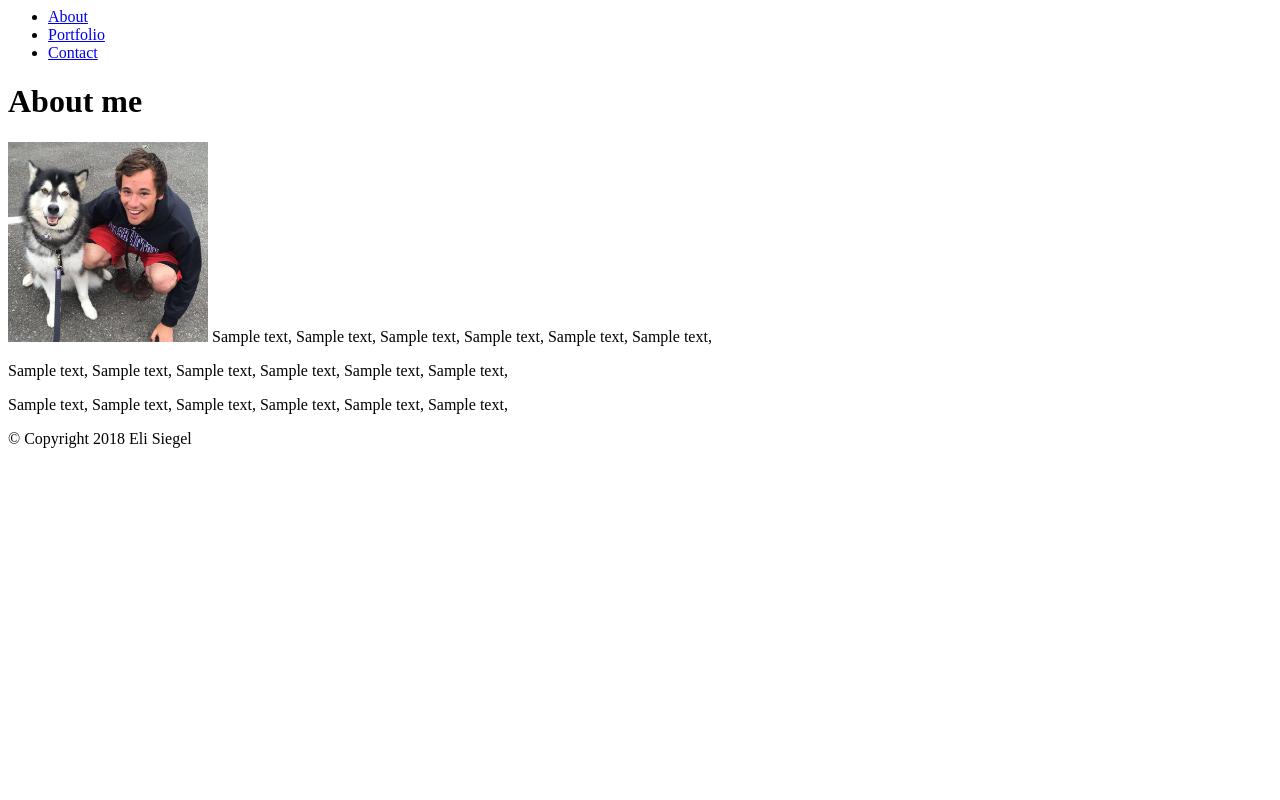
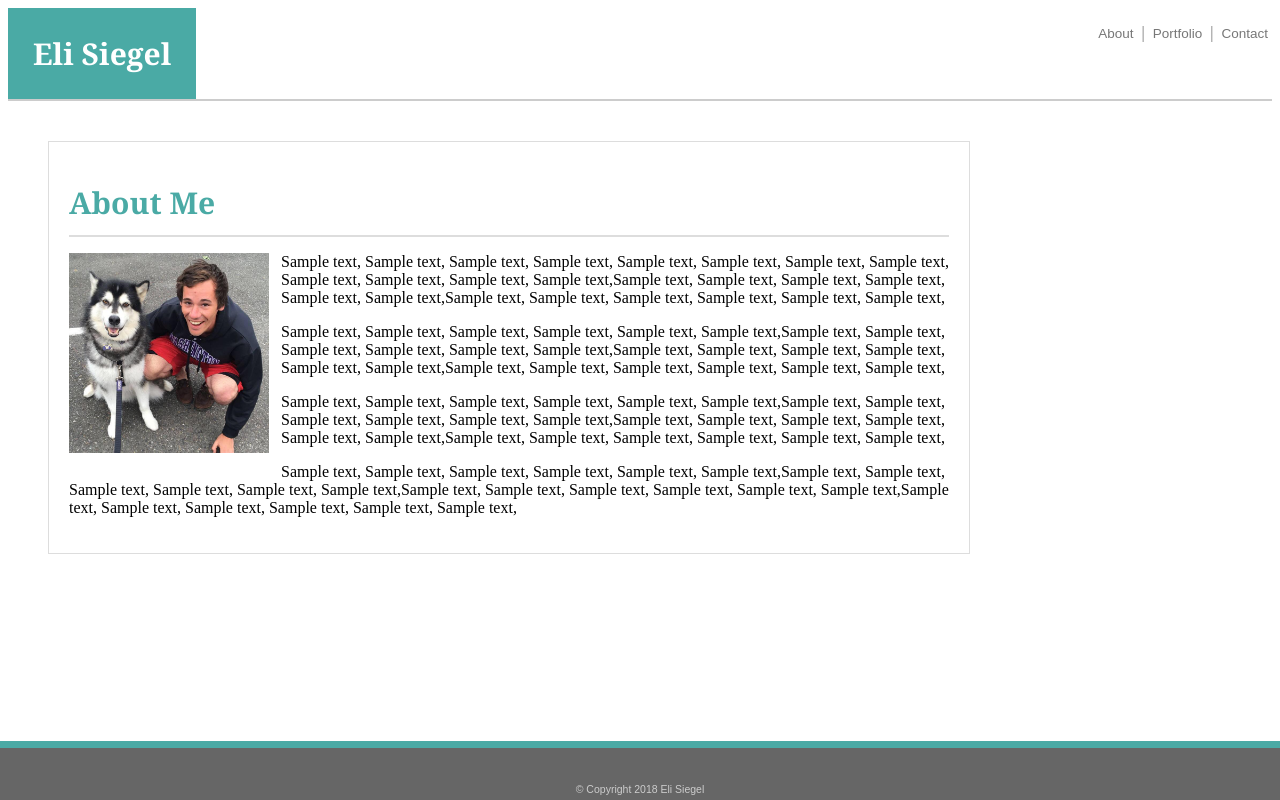
Before and after one commit to eli-siegel/Basic_Portfolio, a plain HTML site: page index.html in a window 1280 px wide. Drawn offline with Linux system fonts and the light colour scheme; files whose address does not match are found by name.

Commit message:
progress

```diff
--- a/assets/css/style.css
+++ b/assets/css/style.css
@@ -0,0 +1,85 @@
+header {
+	width: 100%;
+	height: auto;
+	border-bottom: 2px solid #cccccc;
+	background-color: #ffffff;
+}
+
+.title {
+    color: #4aaaa5;
+}
+
+#navigator {
+    float: right;
+}
+
+a {
+    color: #777777;
+    font-family: Arial, Helvetica, sans-serif;
+    font-size: 13.5px;
+    text-decoration: none;
+    padding-left: 4px;
+    padding-right: 4px;
+}
+
+nav ul li {
+    display: inline-block;
+}
+
+.top {
+    color: #777777;
+}
+
+.info {
+    display: inline-block;
+    width: 880px;
+	margin: 40px;
+    padding: 20px;
+	background-color: #ffffff;
+    border: 1px solid #dddddd;
+    position: center;
+    float: center;
+}
+
+.info h1 {
+	font-size: 30px;
+    font-weight: bold;
+    font-family: 'Georgia', Times, Times New Roman, serif;
+    padding-bottom: 12px;
+	margin-bottom: 15px;
+    border-bottom: 2px solid #dddddd;
+}
+
+.name {
+	display: inline-block;
+    font-family: Georgia, 'Times New Roman', Times, serif;
+    font-weight: bold;
+	font-size: 30px;
+	background-color: #4aaaa5;
+	color: #ffffff;
+	padding: 25px;
+    width: auto;
+}
+
+
+img.me{
+    float: left;
+	padding: 0 12px 12px 0;
+	width: 200px;
+	height: 200px;
+}
+
+footer {
+	position: absolute;
+    left: 0;
+    bottom: 0;
+	width: 100%;
+	padding-top: 35px;
+	text-align: center;
+	font-size: 10.5px;
+	color: #cccccc;
+    background-color: #666666;
+    border-bottom: 5px solid #666666;
+    border-top: 7px solid #4aaaa5;
+    font-family: Arial, Helvetica, sans-serif
+}
--- a/index.html
+++ b/index.html
@@ -3,37 +3,43 @@
     <head>
         <meta charset="UTF-8">
         <title>Eli Siegel / About Me</title>
+        <link rel="stylesheet" href="assets/css/style.css">
     </head>
-
+        <div class="background">
     <body>
         <header>
             <div class="top">
-                <nav class="nav1"></nav>
+                <div class="name">Eli Siegel</div>
+                <nav class="nav1" id="navigator">
                     <ul>
-                        <li><a href="#" class="current">About</a></li>
-                        <li><a href="portfolio.html">Portfolio</a></li>
+                        <li><a href="#" class="current">About</a>  |</li>
+                        <li><a href="portfolio.html">Portfolio</a>  |</li>
                         <li><a href="contact.html">Contact</a></li>
                     </ul>
                 </nav>
             </div>
         </header>
         <div class="info"> <!---Begin div class "info"-->
-            <h1 class="title">About me</h1>
+            <h1 class="title">About Me</h1>
 
             <p>
             <img class="me" src="/Users/eli/Desktop/BootCamp/Homework/Basic_Portfolio/assets/images/13876708_10209820931820921_7283357077460131854_n.jpg" alt="Photo of Dr. Mr. Siegel" height="200" width="200">
-            Sample text, Sample text, Sample text, Sample text, Sample text, Sample text,
+            Sample text, Sample text, Sample text, Sample text, Sample text, Sample text, Sample text, Sample text, Sample text, Sample text, Sample text, Sample text,Sample text, Sample text, Sample text, Sample text, Sample text, Sample text,Sample text, Sample text, Sample text, Sample text, Sample text, Sample text,
             </p>
 
             <p>
-            Sample text, Sample text, Sample text, Sample text, Sample text, Sample text,
+            Sample text, Sample text, Sample text, Sample text, Sample text, Sample text,Sample text, Sample text, Sample text, Sample text, Sample text, Sample text,Sample text, Sample text, Sample text, Sample text, Sample text, Sample text,Sample text, Sample text, Sample text, Sample text, Sample text, Sample text,
             </p>
 
             <p>
-            Sample text, Sample text, Sample text, Sample text, Sample text, Sample text,
+            Sample text, Sample text, Sample text, Sample text, Sample text, Sample text,Sample text, Sample text, Sample text, Sample text, Sample text, Sample text,Sample text, Sample text, Sample text, Sample text, Sample text, Sample text,Sample text, Sample text, Sample text, Sample text, Sample text, Sample text,
             </p>
 
+            <p>
+            Sample text, Sample text, Sample text, Sample text, Sample text, Sample text,Sample text, Sample text, Sample text, Sample text, Sample text, Sample text,Sample text, Sample text, Sample text, Sample text, Sample text, Sample text,Sample text, Sample text, Sample text, Sample text, Sample text, Sample text,
+            </p>
         </div> <!---End div class "info"-->
+        </div>
         <footer>
             &copy; Copyright 2018 Eli Siegel
         </footer>
```
Also changed, not shown: contact.html (+5 -3 lines), portfolio.html (+2 -0 lines), assets/images/gravel.png (added).
